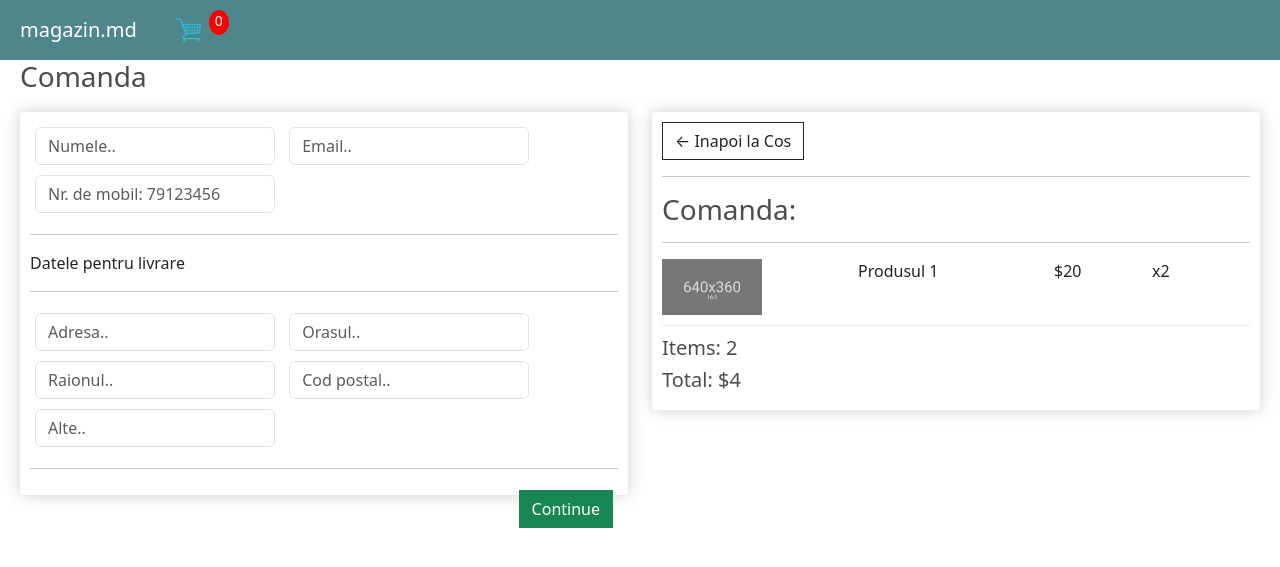
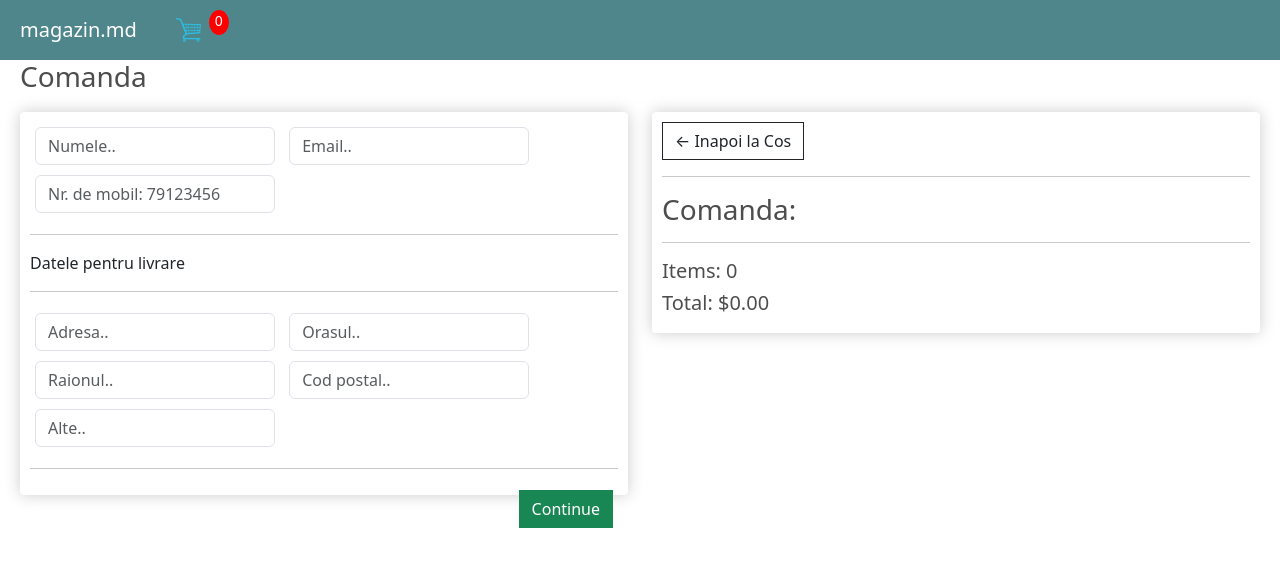
Before and after one commit to BalaurZmeu/DjangoShop, a Django app: page /checkout/ in a window 1280 px wide. Shown: the top 567 px of the page. Run offline with Django 5.2, Linux system fonts and the light colour scheme.

Commit message:
Changed the views and checkout template to show products from database and render total price and quantity

```diff
--- a/django_shop/store/templates/store/checkout.html
+++ b/django_shop/store/templates/store/checkout.html
@@ -75,15 +75,17 @@
         <hr>
         <h3>Comanda:</h3>
         <hr>
+        {% for item in items %}
         <div class="cart-row">
           <div style="flex:2;"><img class="row-image"
-            src="{% static 'images/placeholder.png' %}"></div>
-          <div style="flex:2;">Produsul 1</div>
-          <div style="flex:1;">$20</div>
-          <div style="flex:1;">x2</div>
+            src="{{ item.product.imageURL }}"></div>
+          <div style="flex:2;">{{ item.product.name }}</div>
+          <div style="flex:1;">${{ item.product.price|floatformat:2 }}</div>
+          <div style="flex:1;">{{ item.quantity }}</div>
         </div>
-        <h5>Items:  2</h5>
-        <h5>Total:  $4</h5>
+        {% endfor %}
+        <h5>Items: {{ order.get_cart_items }}</h5>
+        <h5>Total: ${{ order.get_cart_total|floatformat:2 }}</h5>
       </div>
     </div>
   </div>
--- a/django_shop/store/views.py
+++ b/django_shop/store/views.py
@@ -25,5 +25,19 @@ def cart(request):
     return render(request, 'store/cart.html', context)
 
 def checkout(request):
-    context = {}
+    if request.user.is_authenticated:
+        customer = request.user.customer
+        order, created = Order.objects.get_or_create(customer=customer, complete=False)
+        items = order.orderitem_set.all()
+    else:
+        items = []
+        order = {
+            'get_cart_total' : 0,
+            'get_cart_items' : 0,
+        }
+
+    context = {
+        'items': items,
+        'order': order,
+    }
     return render(request, 'store/checkout.html', context)
```
Also changed, not shown: 1 other file.
